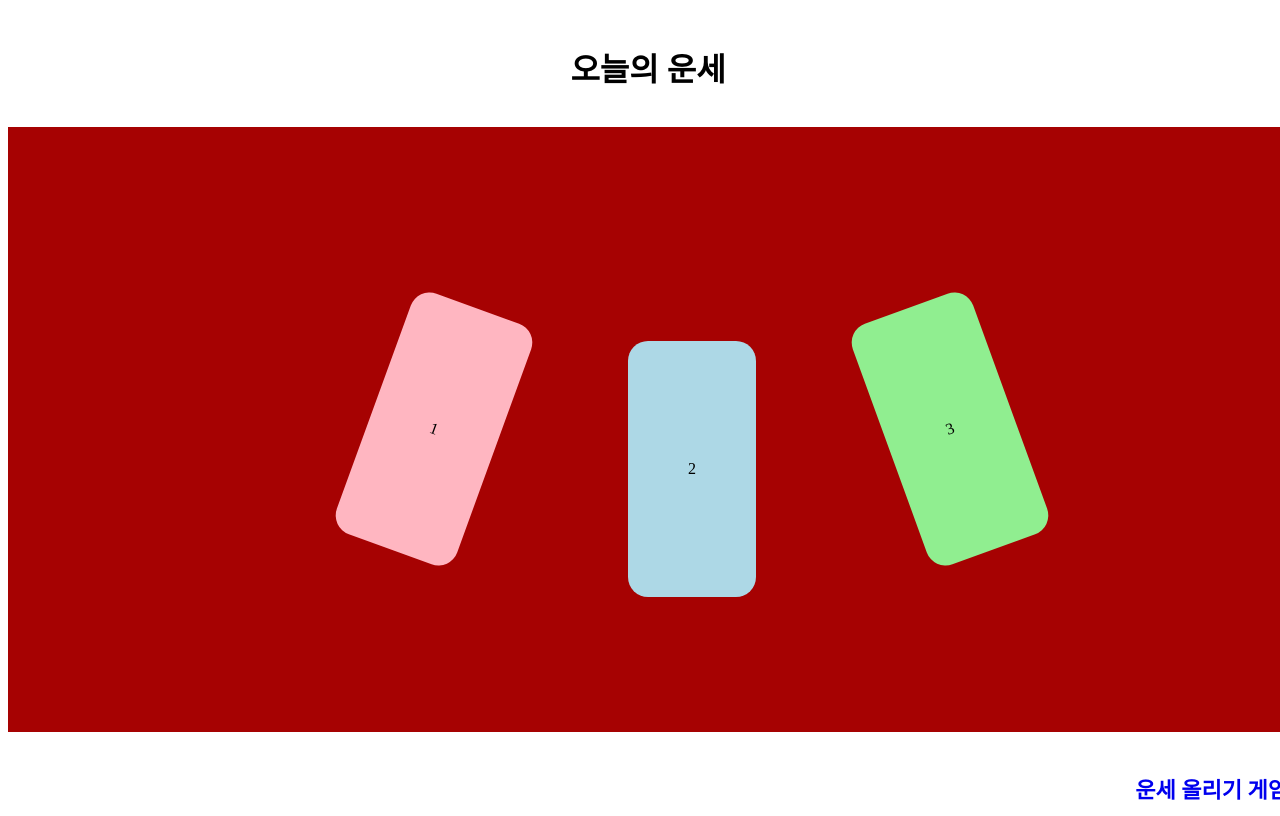
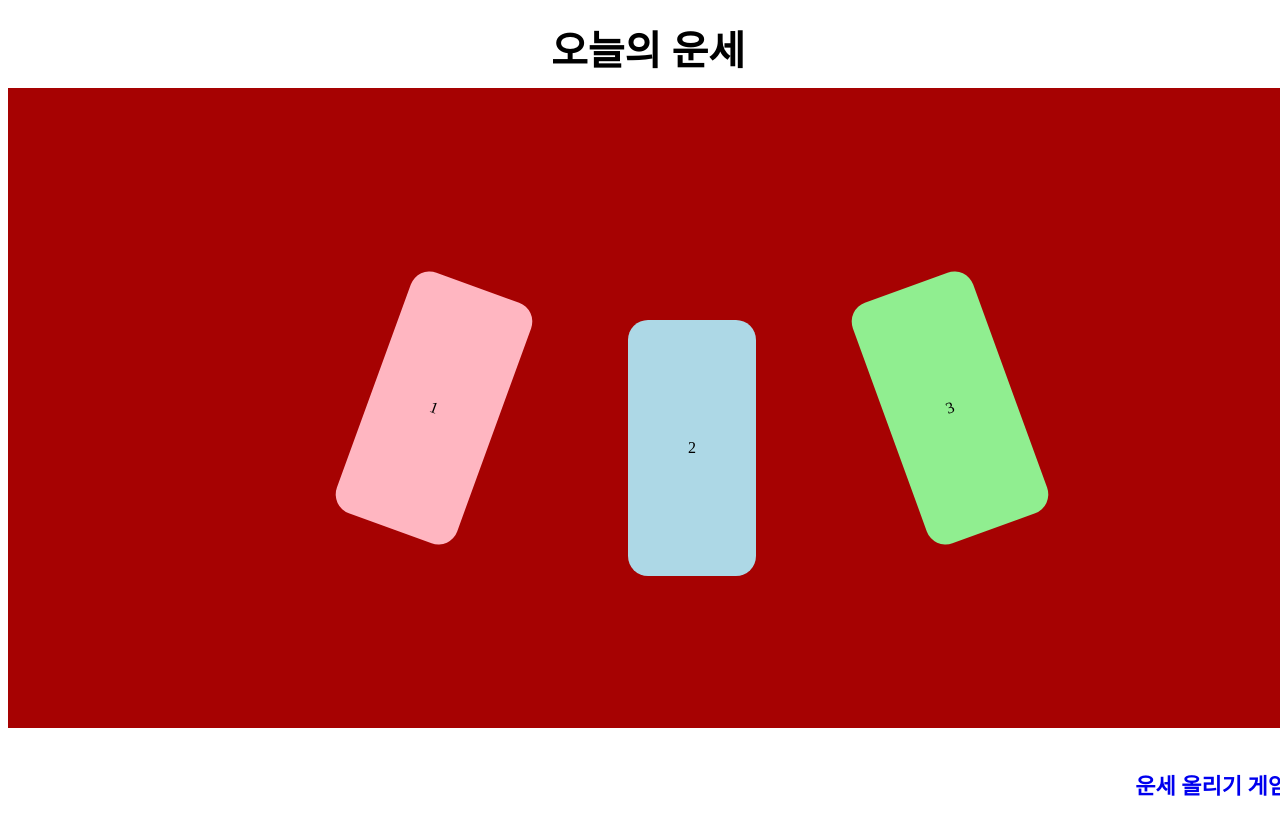
Before and after one commit to yun-21/Taro, a React app in the folder client/: page / in a window 1280 px wide. Built offline with nearby package versions, Linux system fonts and the light colour scheme; the HTML template or start-up script is replaced by a standard one.

Commit message:
main title 크기 수정

```diff
--- a/client/src/main/taromain.tsx
+++ b/client/src/main/taromain.tsx
@@ -21,9 +21,9 @@ const TaroMain: React.FC = () => {
 
 return (
     <div style={styles.mainAllContent}>
-        <h1 style={styles.title}>
+        <div style={styles.title}>
             오늘의 운세
-        </h1>
+        </div>
         <div style={styles.allCard}>
             <div onClick={()=> setModal('oneCard')}>
                 <div style={styles.oneCard}>1</div>
--- a/client/src/style/styles.ts
+++ b/client/src/style/styles.ts
@@ -12,6 +12,8 @@ const styles: {[key:string]:React.CSSProperties} = {
     justifyContent:'center',
     alignItems:'center',
     height: '10%',
+    fontSize: '40px',
+    fontWeight: 'bold',
   },
   //id (app)
   content : {
```
